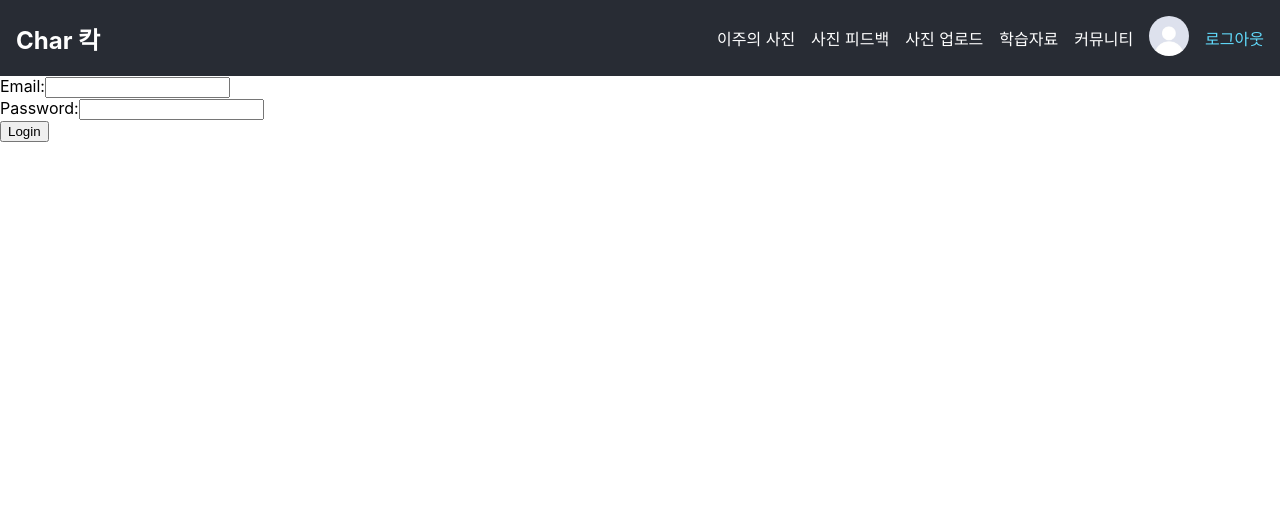
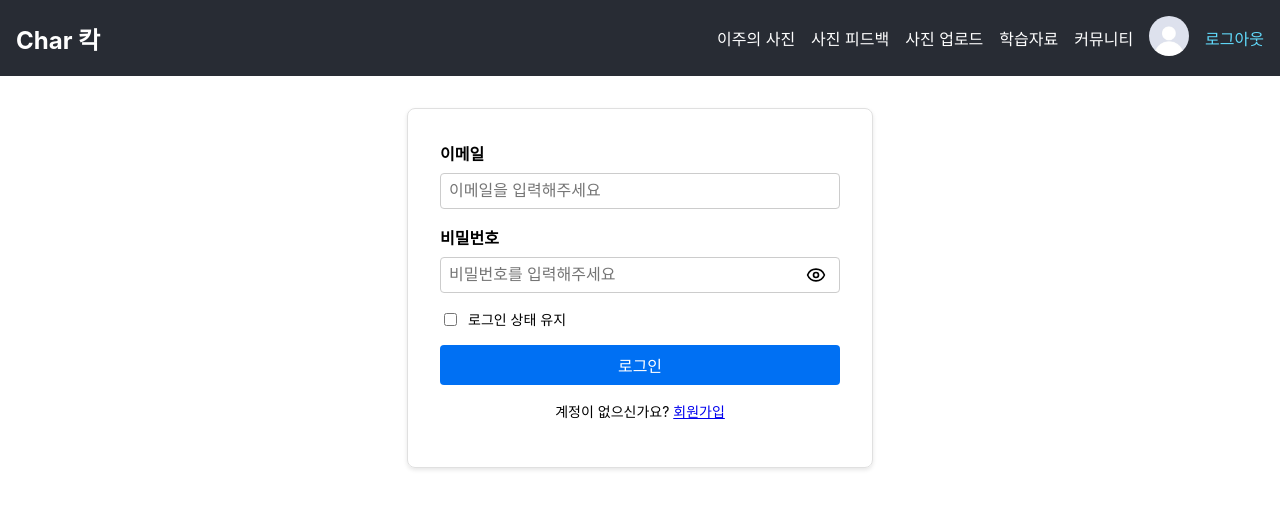
Before and after one commit to CapstoneDesignCau/Front-end, a React (Create React App) app: page /login in a window 1280 px wide. Shown: the top 508 px of the page. Built offline with nearby package versions, Linux system fonts and the light colour scheme.

Commit message:
Feat: Login UI 업그레이드

```diff
--- a/src/components/Login.jsx
+++ b/src/components/Login.jsx
@@ -1,23 +1,137 @@
 import React, { useState } from "react";
 import { useNavigate } from "react-router-dom";
 import { useForm } from "react-hook-form";
+import styled from "styled-components";
 import { login } from "../api/userService";
+import { Eye, EyeOff } from "lucide-react";
+
+const LoginContainer = styled.div`
+  max-width: 400px;
+  margin: 2rem auto;
+  padding: 2rem;
+  border: 1px solid #e0e0e0;
+  border-radius: 8px;
+  box-shadow: 0 2px 4px rgba(0, 0, 0, 0.1);
+`;
+
+const Form = styled.form`
+  display: flex;
+  flex-direction: column;
+  gap: 1rem;
+`;
+
+const InputGroup = styled.div`
+  display: flex;
+  flex-direction: column;
+`;
+
+const Label = styled.label`
+  margin-bottom: 0.5rem;
+  font-weight: bold;
+`;
+
+const InputWrapper = styled.div`
+  position: relative;
+  display: flex;
+  align-items: center;
+`;
+
+const Input = styled.input`
+  width: 100%;
+  padding: 0.5rem;
+  padding-right: ${(props) =>
+    props.type === "password" ? "2.5rem" : "0.5rem"};
+  border: 1px solid #ccc;
+  border-radius: 4px;
+  font-size: 1rem;
+
+  &:focus {
+    outline: none;
+    border-color: #0070f3;
+    box-shadow: 0 0 0 2px rgba(0, 112, 243, 0.2);
+  }
+`;
+
+const PasswordToggle = styled.button`
+  position: absolute;
+  right: 0.5rem;
+  background: none;
+  border: none;
+  cursor: pointer;
+  display: flex;
+  align-items: center;
+  justify-content: center;
+`;
+
+const ErrorMessage = styled.p`
+  color: #ff0000;
+  font-size: 0.875rem;
+  margin-top: 0.25rem;
+`;
+
+const Button = styled.button`
+  padding: 0.5rem 1rem;
+  background-color: #0070f3;
+  color: white;
+  border: none;
+  border-radius: 4px;
+  font-size: 1rem;
+  cursor: pointer;
+  transition: background-color 0.2s;
+
+  &:hover {
+    background-color: #0051cc;
+  }
+
+  &:disabled {
+    background-color: #ccc;
+    cursor: not-allowed;
+  }
+`;
+
+const RememberMeLabel = styled.label`
+  display: flex;
+  align-items: center;
+  gap: 0.5rem;
+  font-size: 0.875rem;
+`;
+
+const SignUpLink = styled.p`
+  text-align: center;
+  margin-top: 1rem;
+  font-size: 0.875rem;
+`;
 
 const Login = () => {
   const navigate = useNavigate();
-  const { register, handleSubmit, watch, setFocus, trigger } = useForm();
+  const {
+    register,
+    handleSubmit,
+    watch,
+    setFocus,
+    trigger,
+    formState: { errors, isSubmitting },
+  } = useForm();
   const [loginError, setLoginError] = useState("");
+  const [showPassword, setShowPassword] = useState(false);
 
   const onSubmit = async (data) => {
-    const { email, password } = data;
+    const { email, password, rememberMe } = data;
+    setLoginError("");
     try {
       const response = await login({ email, password });
       if (response) {
-        console.log(response.data)
+        console.log(response.data);
+        if (rememberMe) {
+          // Implement remember me functionality here
+          localStorage.setItem("rememberMe", email);
+        } else {
+          localStorage.removeItem("rememberMe");
+        }
         navigate("/"); // 홈 화면으로 이동
       }
     } catch (error) {
-      setLoginError("비밀번호가 일치하지 않습니다");
+      setLoginError("이메일 또는 비밀번호가 올바르지 않습니다.");
     }
   };
 
@@ -39,37 +153,75 @@ const Login = () => {
         } else if (!password) {
           setLoginError("비밀번호를 입력해주세요");
         } else {
-          onSubmit({ email, password });
+          handleSubmit(onSubmit)();
         }
       }
     }
   };
 
   return (
-    <div>
-      <form onSubmit={handleSubmit(onSubmit)}>
-        <div>
-          <label htmlFor="email">Email:</label>
-          <input
+    <LoginContainer>
+      <Form onSubmit={handleSubmit(onSubmit)}>
+        <InputGroup>
+          <Label htmlFor="email">이메일</Label>
+          <InputWrapper>
+            <Input
               id="email"
               type="email"
-            {...register("email", { required: true })}
+              placeholder="이메일을 입력해주세요"
+              {...register("email", {
+                required: "이메일을 입력해주세요",
+                pattern: {
+                  value: /^[A-Z0-9._%+-]+@[A-Z0-9.-]+\.[A-Z]{2,}$/i,
+                  message: "올바른 이메일 주소를 입력해주세요",
+                },
+              })}
               onKeyDown={(e) => handleKeyDown(e, "email")}
             />
-        </div>
-        <div>
-          <label htmlFor="password">Password:</label>
-          <input
+          </InputWrapper>
+          {errors.email && <ErrorMessage>{errors.email.message}</ErrorMessage>}
+        </InputGroup>
+        <InputGroup>
+          <Label htmlFor="password">비밀번호</Label>
+          <InputWrapper>
+            <Input
               id="password"
-            type="password"
-            {...register("password", { required: true })}
+              type={showPassword ? "text" : "password"}
+              placeholder="비밀번호를 입력해주세요"
+              {...register("password", {
+                required: "비밀번호를 입력해주세요",
+                minLength: {
+                  value: 8,
+                  message: "비밀번호는 최소 8자 이상이어야 합니다",
+                },
+              })}
               onKeyDown={(e) => handleKeyDown(e, "password")}
             />
-        </div>
-        {loginError && <p>{loginError}</p>}
-        <button type="submit">Login</button>
-      </form>
-    </div>
+            <PasswordToggle
+              type="button"
+              onClick={() => setShowPassword(!showPassword)}
+              aria-label={showPassword ? "비밀번호 숨기기" : "비밀번호 보기"}
+            >
+              {showPassword ? <EyeOff size={20} /> : <Eye size={20} />}
+            </PasswordToggle>
+          </InputWrapper>
+          {errors.password && (
+            <ErrorMessage>{errors.password.message}</ErrorMessage>
+          )}
+        </InputGroup>
+        <RememberMeLabel>
+          <input type="checkbox" {...register("rememberMe")} />
+          로그인 상태 유지
+        </RememberMeLabel>
+        {loginError && <ErrorMessage>{loginError}</ErrorMessage>}
+        <Button type="submit" disabled={isSubmitting}>
+          {isSubmitting ? "로그인 중..." : "로그인"}
+        </Button>
+      </Form>
+      <SignUpLink>
+        계정이 없으신가요? <a href="/user/terms">회원가입</a>
+      </SignUpLink>
+    </LoginContainer>
   );
 };
 
```
Lines whose indentation alone changed are shown as unchanged.
